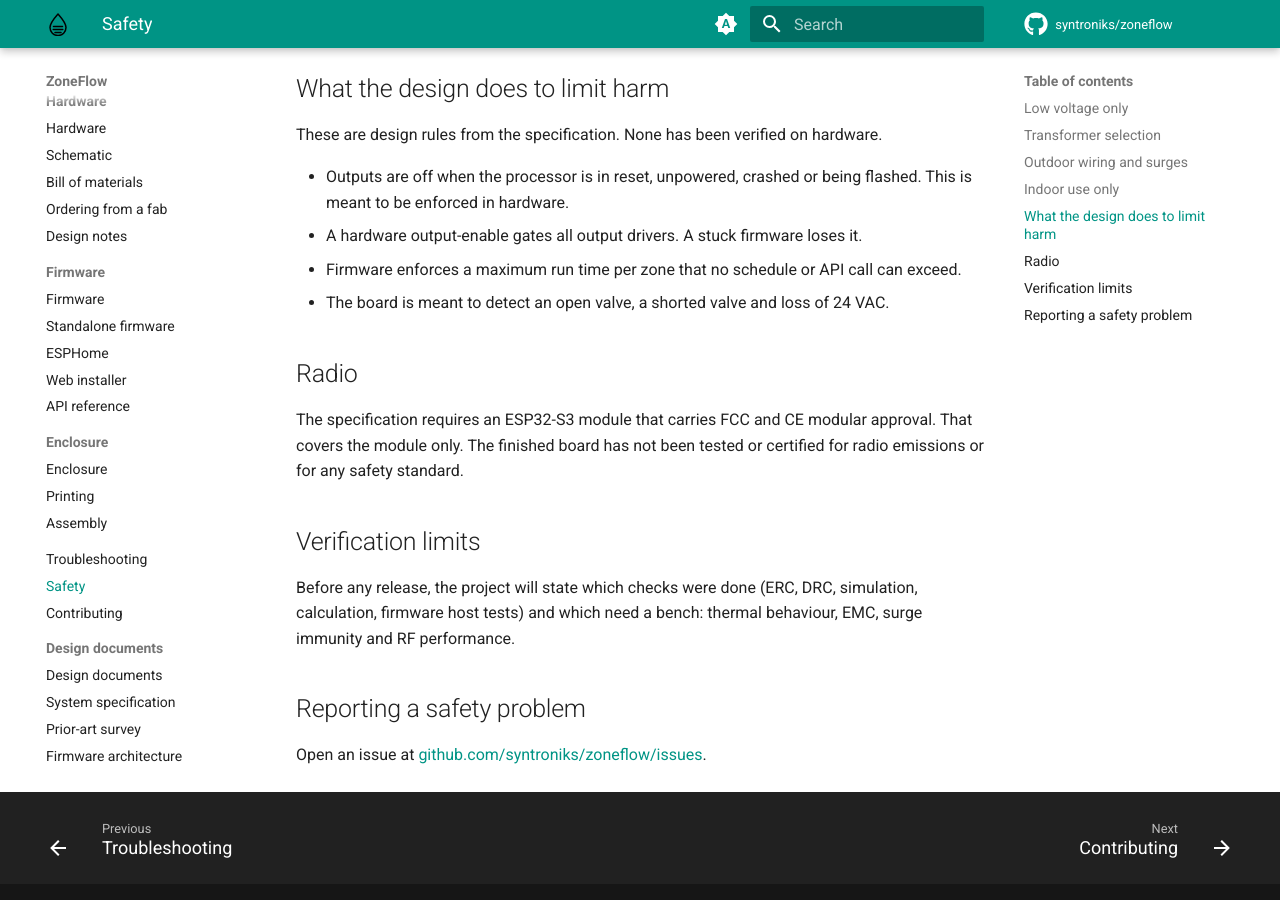
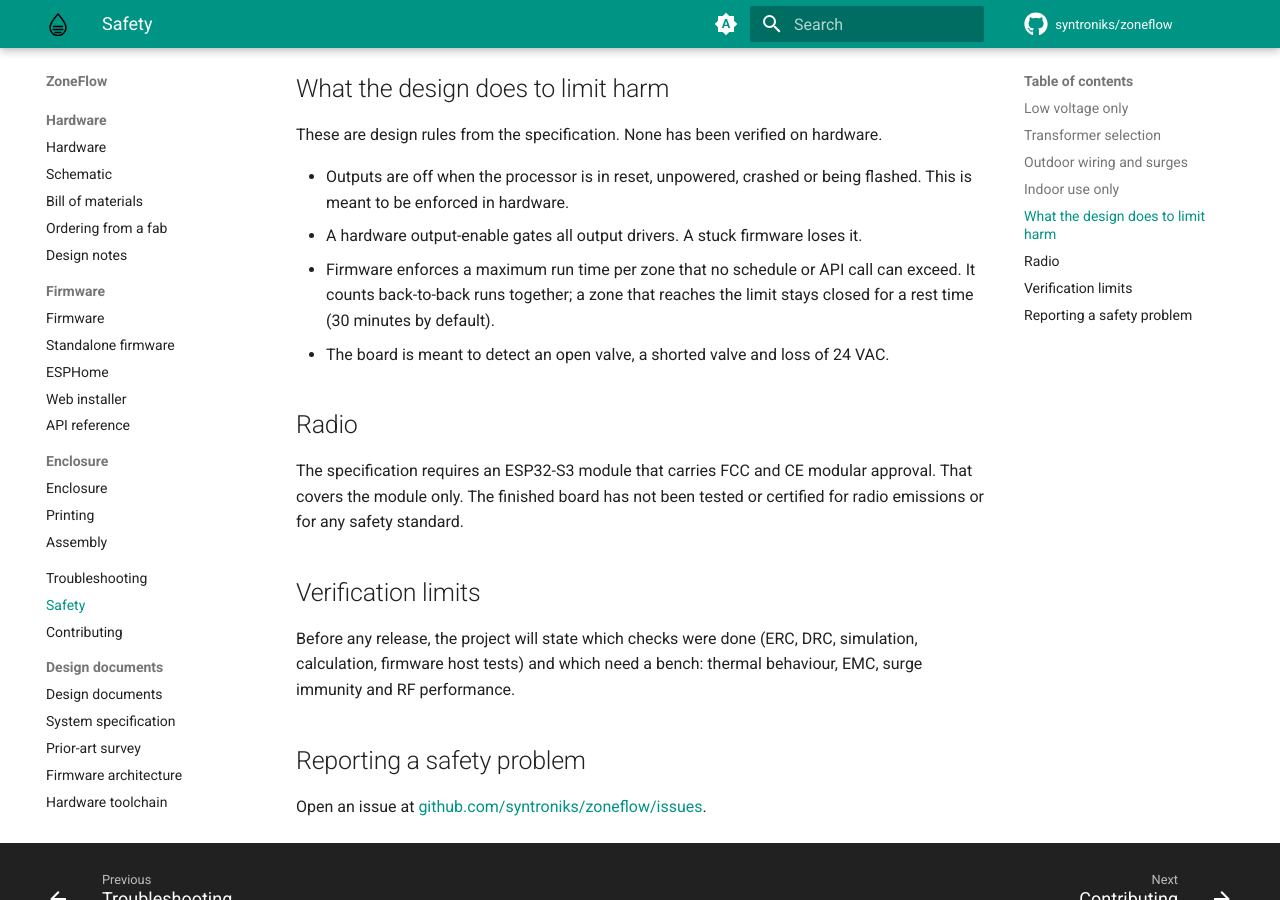
Before and after one commit to syntroniks/zoneflow, an MkDocs documentation site: the page built from docs/safety.md, in a window 1280 px wide and 900 px high, scrolled down 2175 px. Built offline with MkDocs 1.6.1 and Material for MkDocs 9.7.7, drawn with Linux system fonts in a browser that asks for light colours; comment, search, counter and statistics services are not loaded.

Commit message:
docs: state the per-zone run-time limit on the safety page
Signed-off-by: Stefan Giroux <5464081+syntroniks@users.noreply.github.com>

```diff
--- a/docs/safety.md
+++ b/docs/safety.md
@@ -83,7 +83,8 @@ hardware.
   flashed. This is meant to be enforced in hardware.
 - A hardware output-enable gates all output drivers. A stuck firmware loses it.
 - Firmware enforces a maximum run time per zone that no schedule or API call
-  can exceed.
+  can exceed. It counts back-to-back runs together; a zone that reaches the
+  limit stays closed for a rest time (30 minutes by default).
 - The board is meant to detect an open valve, a shorted valve and loss of 24 VAC.
 
 ## Radio
```
